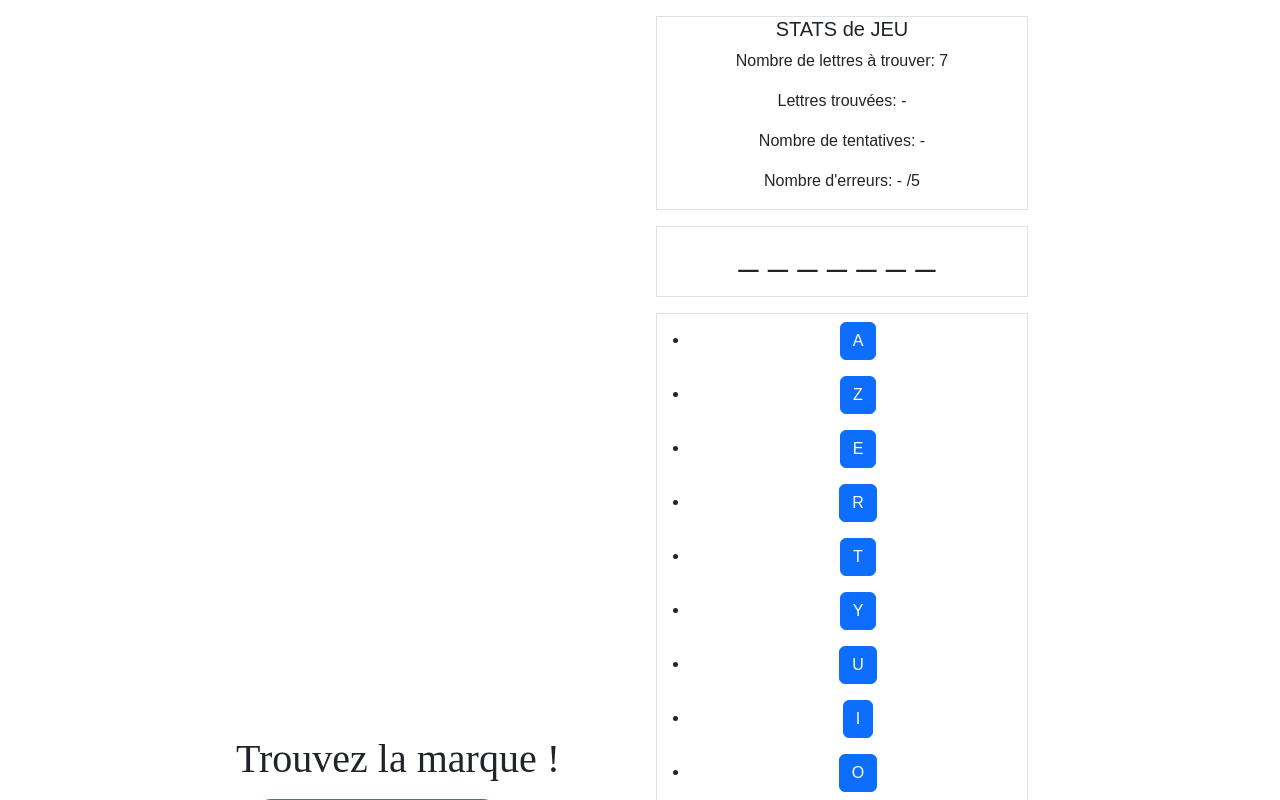
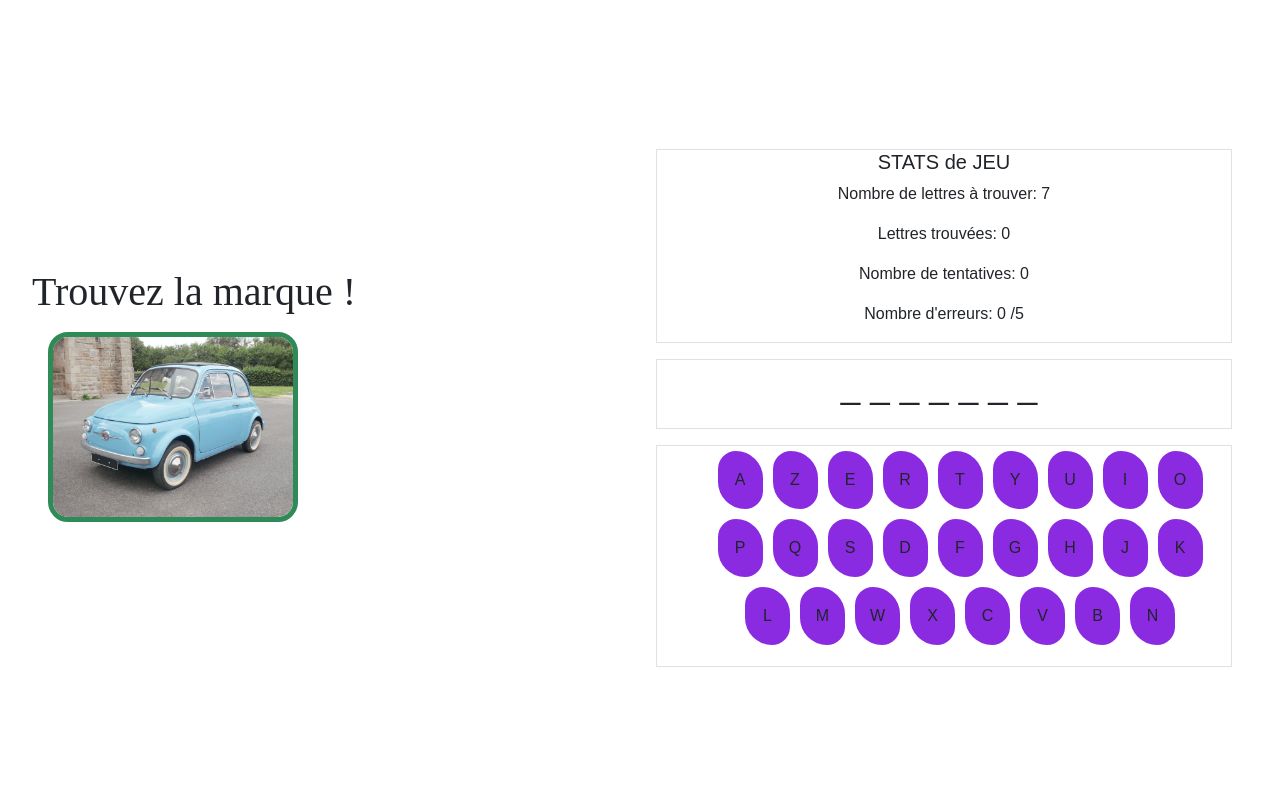
Before and after one commit to Chachared/find-the-brand, a Vue app: page / in a window 1280 px wide. Shown: the top 800 px of the page. Built offline with nearby package versions, Linux system fonts and the light colour scheme; a web font is replaced by a local one.

Commit message:
check letters ok

```diff
--- a/src/components/Picture.vue
+++ b/src/components/Picture.vue
@@ -3,11 +3,12 @@
 //image va changer en fonction du nombre d'erreur
 //image reste statique si on trouve une lettre juste
 
+//document.body.querySelector('img').src = `./img/error${this.errors}.jpg`;
 </script>
 
 <template>
     <div class="text-center fw-bold m-3">
-        <img src="@/assets/img/start.jpg" />
+        <img src=@/assets/img/start.jpg />
     </div>
 </template>
 
--- a/src/components/Word.vue
+++ b/src/components/Word.vue
@@ -1,48 +1,47 @@
 <script lang='ts' setup>
 import { useWord } from '@/stores/word.store';
+import { reactive } from 'vue';
 
 const wordStore = useWord();
-const words = wordStore.fetchWords();
-console.log(words);
 
 // selection aleatoire d'un mot dans data
+const randomWord = wordStore.generateRandomWord();
+console.log(randomWord);
 // remplacer le mot par des underscores
-const hiddenWord = wordStore.generateHiddenWord();
-console.log(hiddenWord);
+const hiddenWord = wordStore.generateHiddenWord(randomWord);
 
 // remplacer les underscore par les lettres justes
 const letters = "AZERTYUIOPQSDFGHJKLMWXCVBN".split('');
-function checkLetter(event) {
-    // incrémenter le compteur de tentatives
+const stats = reactive({
+    errors: 0,
+    attempts: 0,
+    lettersFound:0,
+    isGoodLetter: false,
+    isBadLetter: false
+});
 
-    //récupérer la lettre du bouton
+function compareLetters(clickedLetter: string) {
+    if (randomWord.includes(clickedLetter)) {
+        stats.attempts++;
+        randomWord.split('').forEach((letter, index) => {
+            if(letter === clickedLetter) {
+                stats.lettersFound++;
+                hiddenWord[index] === clickedLetter;
+                stats.isBadLetter = false;
+                stats.isGoodLetter = true,
+                console.log(letter);
+                //checkIfWinner();
+            }
+        });
 
-    //comparer la lettre avec le tableau de lettres du hiddenWord
-    // if(this.random_word.includes(selected_letter)) {
-    //     event.target.classList.add('good');
-    //     this.random_word.split('').forEach((letter, index) => {
-    //         if(letter === selected_letter) {
-    //             this.letters_found++;
-    //             this.hidden_letters_array[index] = selected_letter;
-    //         }
-    //     });
-    //teinter le bouton en vert
-    //montrer la lettre découverte -> remplacer le underscore par la lettre du hiddenWord
-    //this.hidden_letters_array.join('');
-
-    //sinon incrémenter le compteur d'erreur et teinter le bouton en rouge
-    //afficher l'image d'erreur en fonction du nombre d'erreur
-    // } else {
-    //     this.errors++;
-    //     event.target.classList.add('wrong');
-    //     document.body.querySelector('img').src = `./img/error${this.errors}.jpg`;
-    // }
-
-    //vérifier s'il faut rejouer ou arrêter la partie
-    // this.checkIfWinner();
-};
-
-
+    } else {
+        stats.attempts++;
+        stats.errors++;
+        stats.isBadLetter = false;
+        stats.isBadLetter = true;
+        //checkIfWinner();
+    }
+}
 </script>
 
 <template>
@@ -54,9 +53,9 @@ function checkLetter(event) {
         <div class="text-center fw-bold border m-3">
             <h2 class="h5">STATS de JEU</h2>
             <p>Nombre de lettres à trouver: {{ hiddenWord.length }}</p>
-        <p>Lettres trouvées: -</p>
-        <p>Nombre de tentatives: -</p>
-        <p>Nombre d'erreurs: - /5</p>
+            <p>Lettres trouvées: {{ stats.lettersFound }}</p>
+            <p>Nombre de tentatives: {{ stats.attempts }}</p>
+            <p>Nombre d'erreurs: {{ stats.errors }} /5</p>
         </div>
         <div class="text-center fw-bold border m-3">
             <p v-for="hiddenLetter in hiddenWord" class="hidden-letters">{{ hiddenLetter }}</p>
@@ -64,13 +63,19 @@ function checkLetter(event) {
         <div class="text-center fw-bold border mx-3">
             <div>
                 <ul>
-                <li v-for="letter in letters">
-                    <button
-                        @click="checkLetter(event), {once:true}"
-                        class="mx-2 my-2 btn btn-primary rounded"
+                    <li
+                    v-for="clickedLetter in letters"
+                    @click.once="compareLetters(clickedLetter)"
+                    class="keyboard"
+
                     >
-                        {{ letter }}
+                        <button :v-model="clickedLetter"
+                        :class="{good: stats.isGoodLetter, bad: stats.isBadLetter}"
+                         class="btn"
+                         >
+                            {{ clickedLetter }}
                         </button>
+
                     </li>
                 </ul>
             </div>
@@ -81,8 +86,30 @@ function checkLetter(event) {
 
 <style>
 .hidden-letters {
-    display:inline-flex;
+    display: inline-flex;
     letter-spacing: 10px;
     font-size: 35px;
 }
+
+.keyboard {
+    list-style-type: none;
+    width: 45px;
+    display: inline-flex;
+    justify-content: center;
+    align-items: center;
+    padding: 10px;
+    margin: 5px;
+    cursor: pointer;
+    background-color: blueviolet;
+    color: antiquewhite;
+    border-radius: 20px 30px 20px 30px;
+}
+
+.good {
+    background-color: greenyellow !important;
+}
+
+.bad {
+    background-color: tomato !important;;
+}
 </style>
--- a/src/services/game.service.ts
+++ b/src/services/game.service.ts
@@ -13,36 +13,22 @@ export function getRandomWord() {
     return wordsArray[0];
 };
 
-export function HideWord() {
-    const randomWord = getRandomWord();
-    console.log(randomWord);
+export function hideWord(randomWord:string) {
     const hiddenWord = randomWord.slice().replace(/[A-Z]/g, '_');
-    return hiddenWord.split('');
+    return hiddenWord;
 };
 
-export function checkLetter(event) {
-    this.attempts++;
-
-    const selected_letter = event.target.textContent;
-
-    if(this.random_word.includes(selected_letter)) {
-        event.target.classList.add('good');
-        this.random_word.split('').forEach((letter, index) => {
-            if(letter === selected_letter) {
-                this.letters_found++;
-                this.hidden_letters_array[index] = selected_letter;
+export function compareLetters(randomWord: string, hiddenWord: string, letter: string) {
+    if (randomWord.includes(letter)) {
+        randomWord.split('').forEach((letter, index) => {
+            if(letter === letter) {
+                hiddenWord[index] === letter;
             }
         });
+}
+}
 
-        document.body.querySelector('section[id="word-to-find"] > p').textContent = this.hidden_letters_array.join('');
-    } else {
-        this.errors++;
-        event.target.classList.add('wrong');
-        document.body.querySelector('img').src = `./img/error${this.errors}.jpg`;
-    }
 
-    this.checkIfWinner();
-};
 
 // checkIfWinner() {
 
--- a/src/stores/word.store.ts
+++ b/src/stores/word.store.ts
@@ -1,15 +1,25 @@
-import { fetchWords, HideWord } from '@/services/game.service';
+import { compareLetters, fetchWords, getRandomWord, hideWord } from '@/services/game.service';
 import { defineStore } from 'pinia';
 
 interface WordState {
     words: [],
-    isLoading: boolean
+    isLoading: boolean,
+    errors: number,
+    attempts: number,
+    lettersFound: number,
+    isGoodLetter: boolean,
+    isBadLetter: boolean
 }
 
 export const useWord = defineStore('words', {
-    state: (): WordState =>({
+    state: (): WordState => ({
         words: [],
         isLoading: false,
+        errors: 0,
+        attempts: 0,
+        lettersFound: 0,
+        isGoodLetter: false,
+        isBadLetter: false,
     }),
     getters: {
         wordList(state: WordState) {
@@ -17,13 +27,20 @@ export const useWord = defineStore('words', {
         }
     },
     actions: {
-        fetchWords(){
+        fetchWords() {
             const words = fetchWords();
             return words;
         },
-        generateHiddenWord(){
-            const hiddenWord = HideWord();
-            return hiddenWord;
+        generateRandomWord() {
+            const randomWord = getRandomWord();
+            return randomWord;
+        },
+        generateHiddenWord(randomWord: string) {
+            const hiddenWord = hideWord(randomWord);
+            return hiddenWord.split('');
+        },
+        checkLetters(ramdomWord: string, hiddenWord: string, letter: string) {
+            compareLetters(ramdomWord, hiddenWord, letter);
         }
 
     }
```
Also changed, not shown: src/interfaces/game.interface.ts (deleted, +0 -7 lines). Lines whose indentation alone changed are shown as unchanged.
